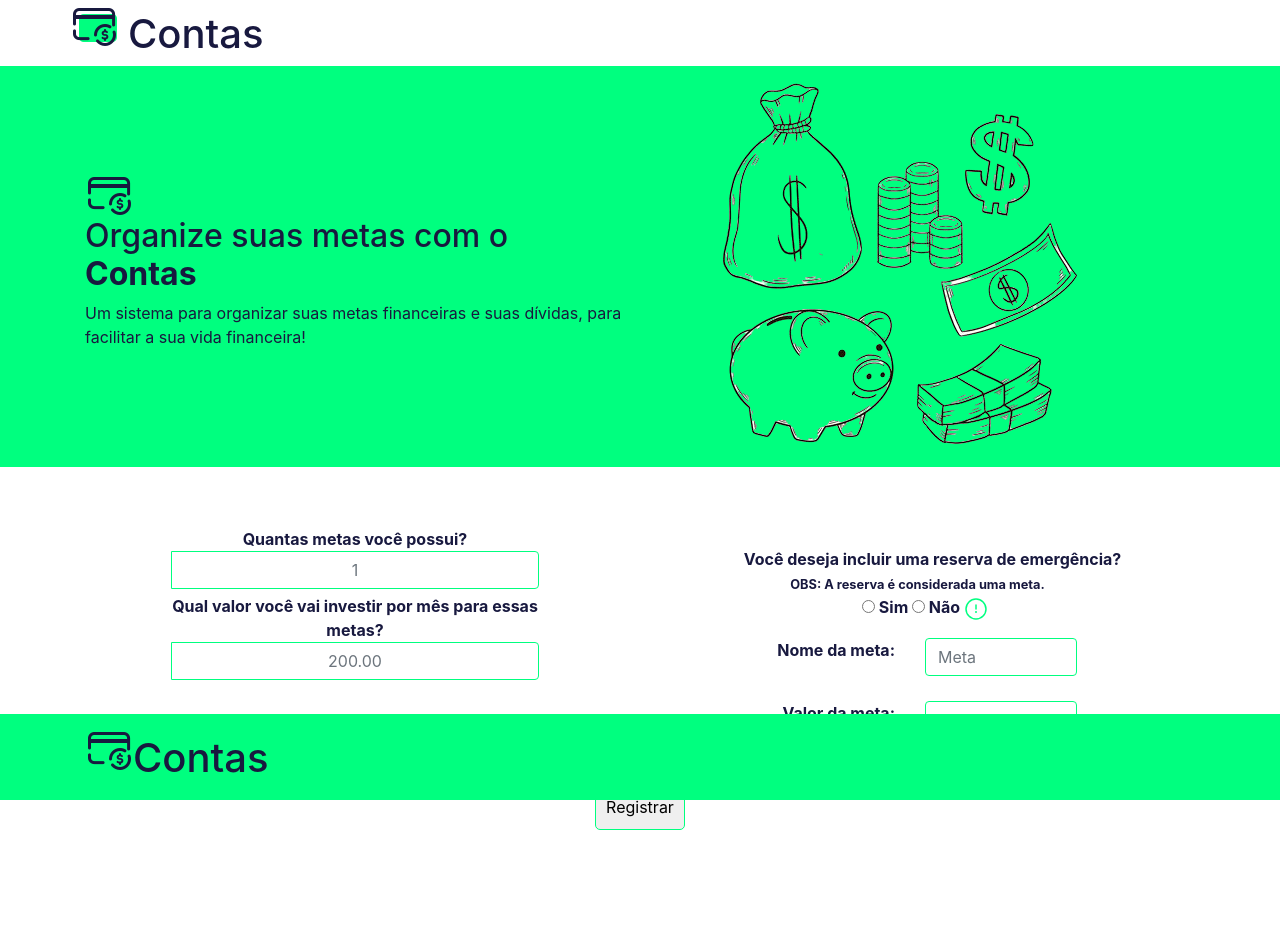
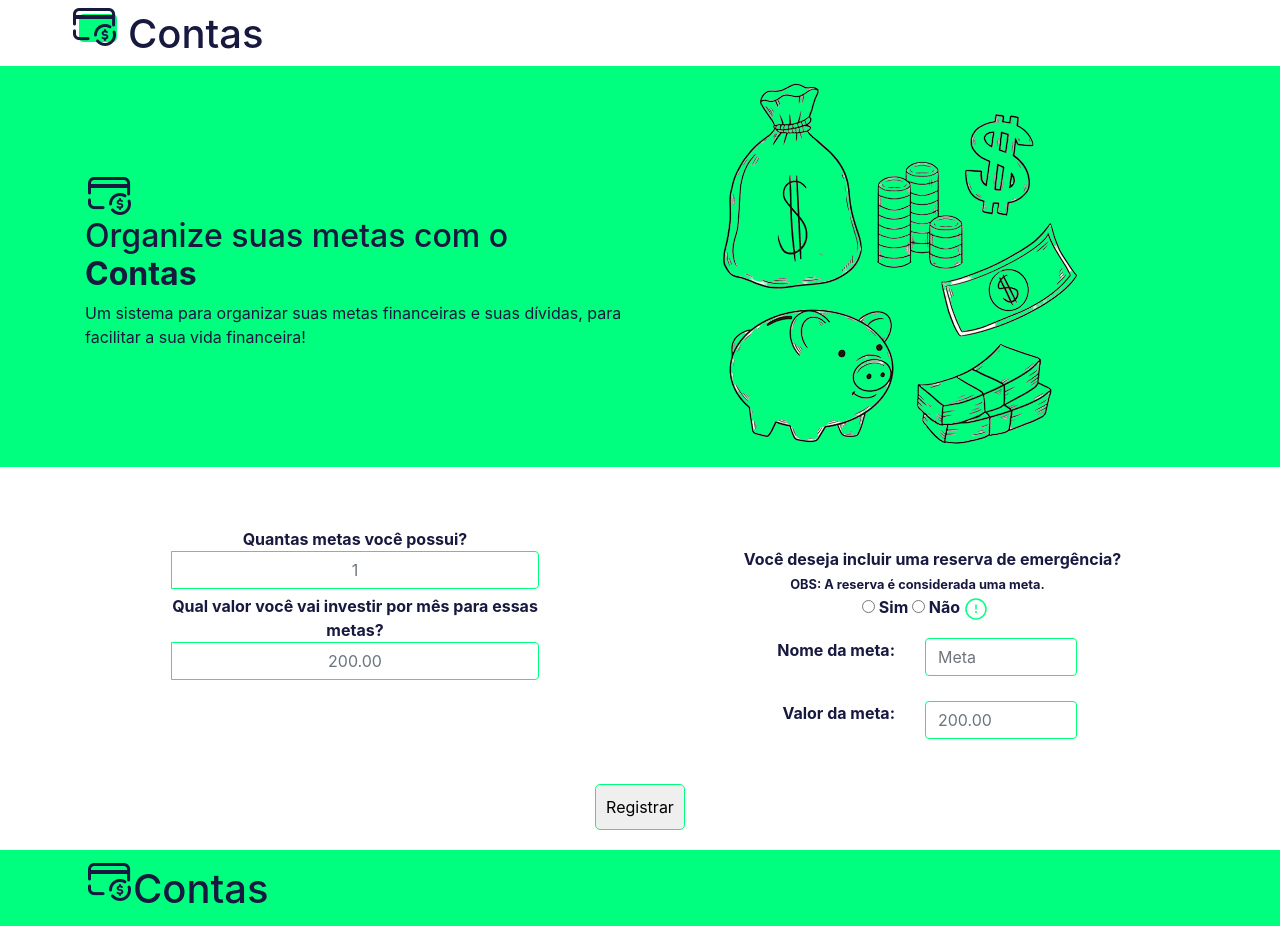
Before and after one commit to Leonsis/Contas, a plain HTML site: page index.html in a window 1280 px wide. Before the commit the page ends 850 px from the top, so only its background shows below. Drawn offline with nearby package versions, Linux system fonts and the light colour scheme.

Commit message:
Update footer.css

```diff
--- a/src/css/footer.css
+++ b/src/css/footer.css
@@ -1,9 +1,4 @@
 footer {
-    background: var(--cor-principal);
-    position: fixed;
-    bottom: 0;
-    left: 0;
-    width: 100%;
-    text-align: center;
-    padding: 10px;
+   background: var(--cor-principal);
+    padding: 5px 0px;
 }
```
